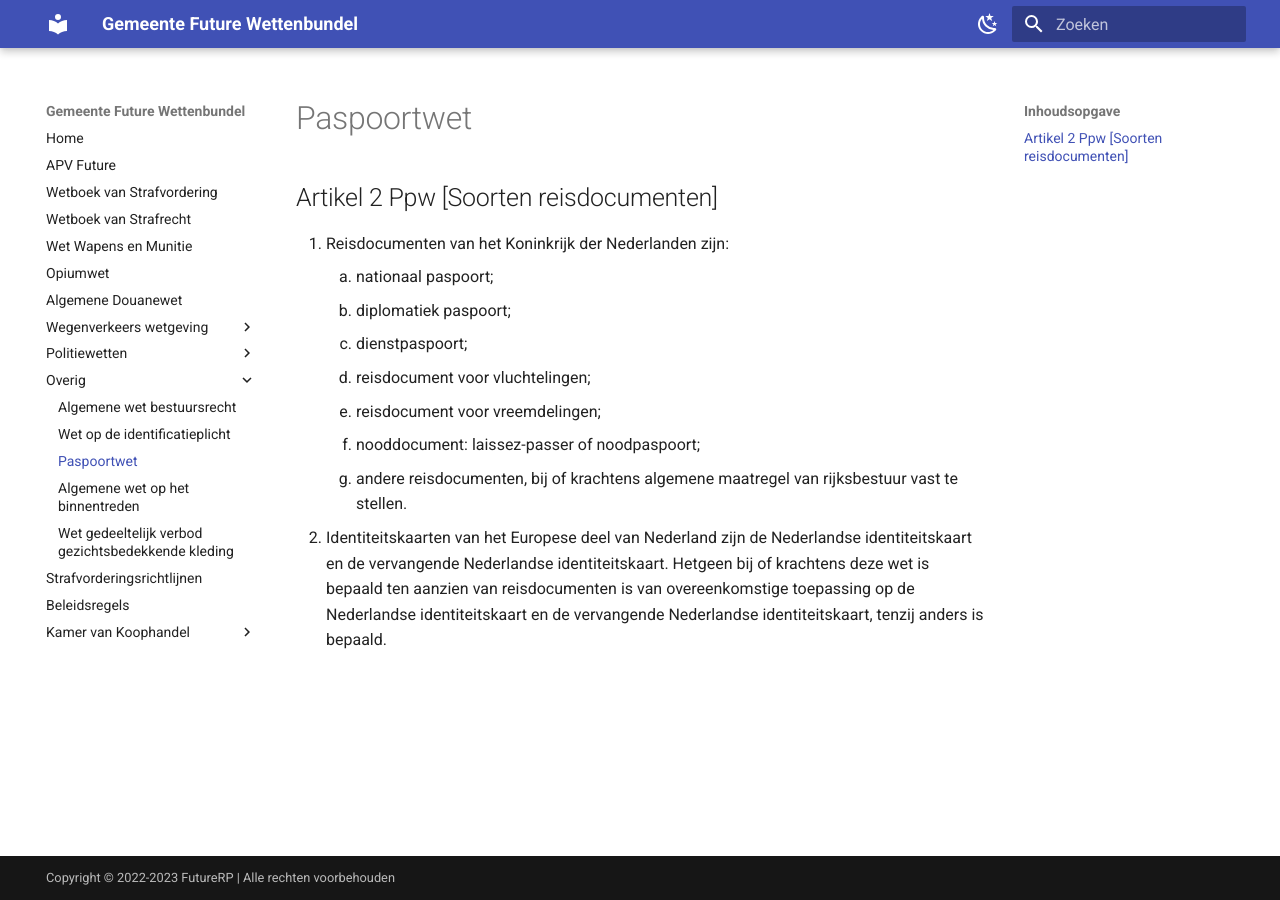
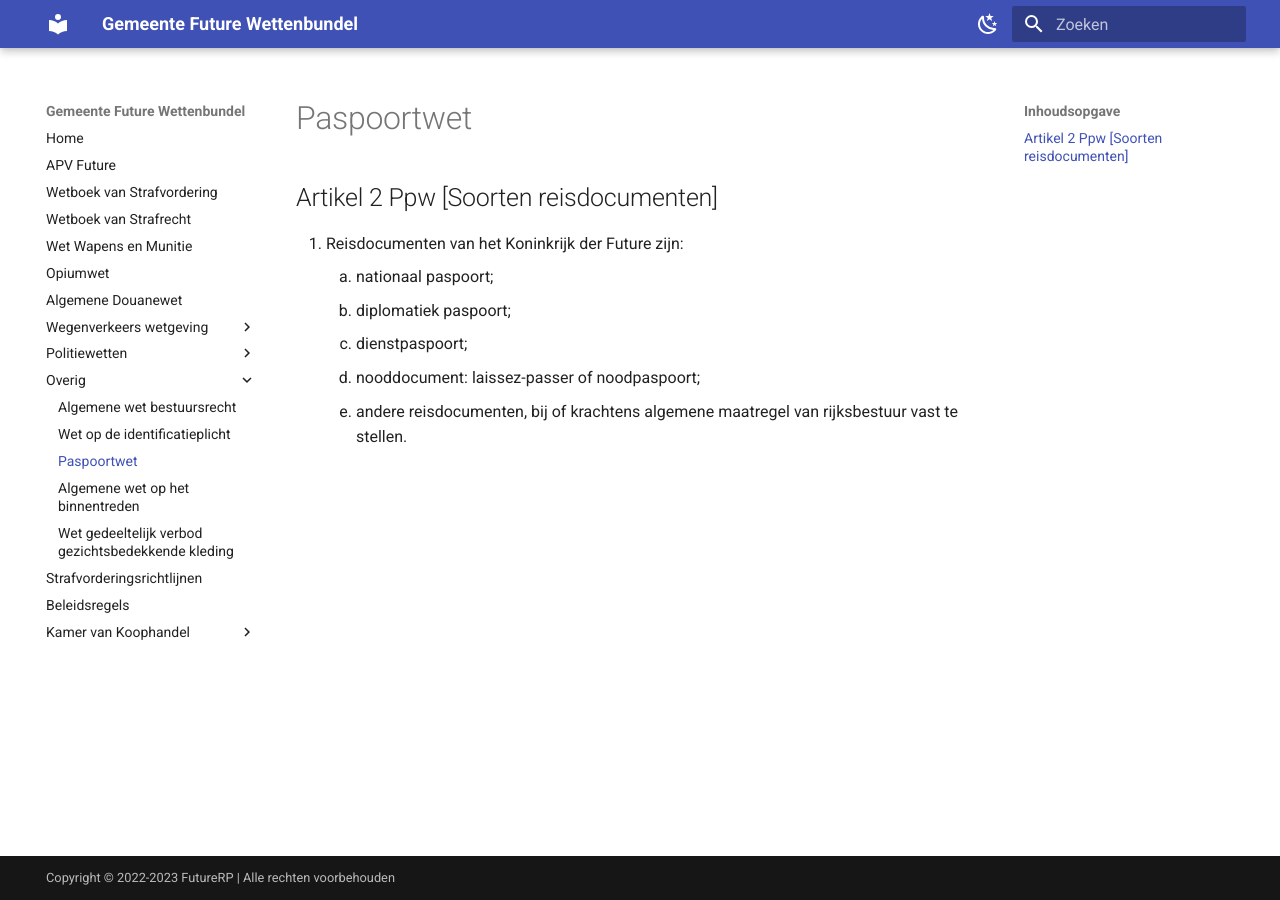
Before and after one commit to EnriqueFernandez20/FutureRP-Wettenbundel, an MkDocs documentation site: the page built from docs/paspoortwet.md, in a window 1280 px wide. Built offline with MkDocs 1.6.1 and Material for MkDocs 9.7.7, drawn with Linux system fonts in a browser that asks for light colours.

Commit message:
Update paspoortwet.md

```diff
--- a/docs/paspoortwet.md
+++ b/docs/paspoortwet.md
@@ -2,12 +2,9 @@
 
 ## Artikel 2 Ppw [Soorten reisdocumenten]
 
-1. Reisdocumenten van het Koninkrijk der Nederlanden zijn:
+1. Reisdocumenten van het Koninkrijk der Future zijn:
     1. nationaal paspoort;
     2. diplomatiek paspoort;
     3. dienstpaspoort;
-    4. reisdocument voor vluchtelingen;
-    5. reisdocument voor vreemdelingen;
-    6. nooddocument: laissez-passer of noodpaspoort;
-    7. andere reisdocumenten, bij of krachtens algemene maatregel van rijksbestuur vast te stellen.
-2. Identiteitskaarten van het Europese deel van Nederland zijn de Nederlandse identiteitskaart en de vervangende Nederlandse identiteitskaart. Hetgeen bij of krachtens deze wet is bepaald ten aanzien van reisdocumenten is van overeenkomstige toepassing op de Nederlandse identiteitskaart en de vervangende Nederlandse identiteitskaart, tenzij anders is bepaald.
+    4. nooddocument: laissez-passer of noodpaspoort;
+    5. andere reisdocumenten, bij of krachtens algemene maatregel van rijksbestuur vast te stellen.
```
